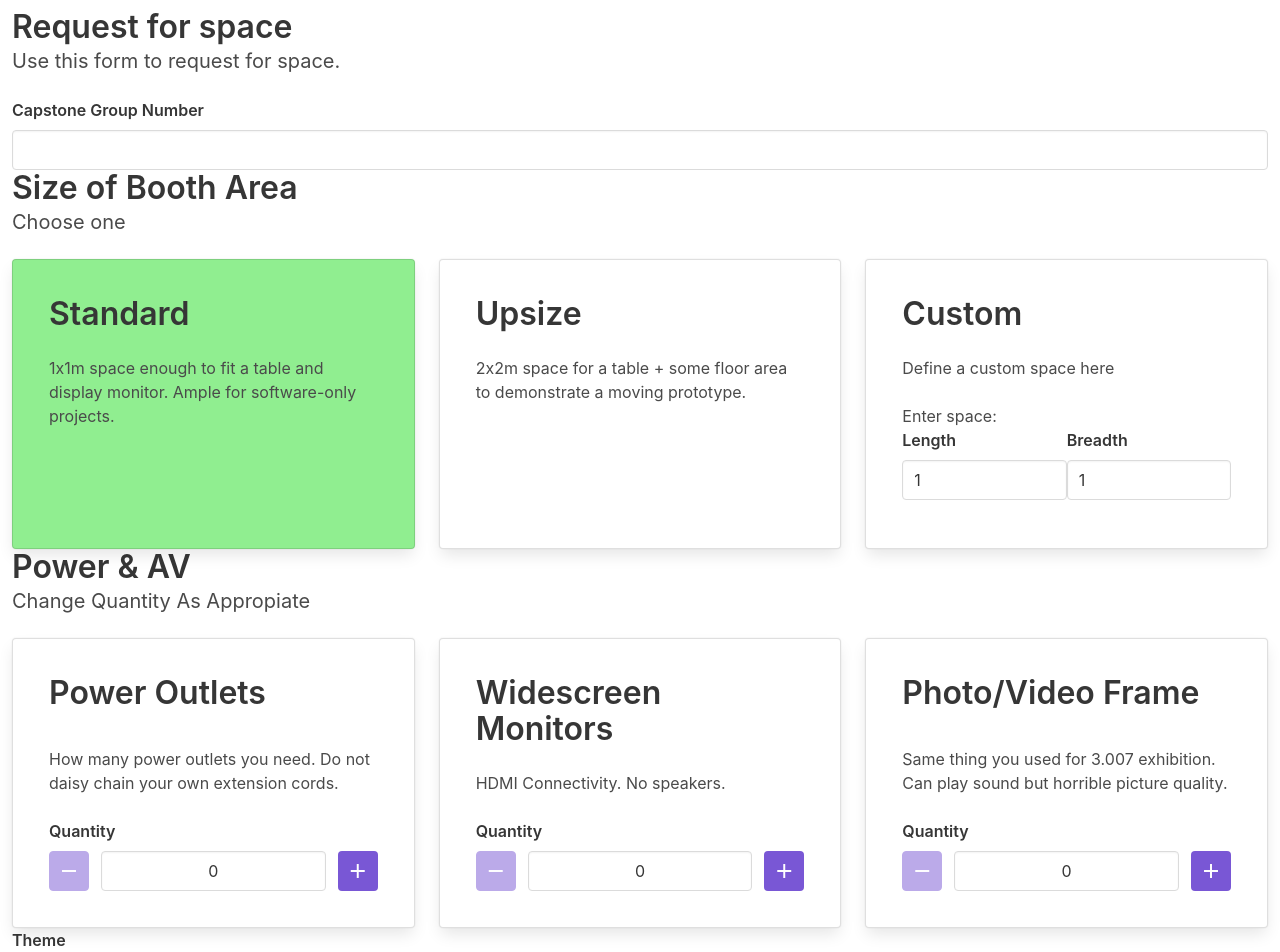
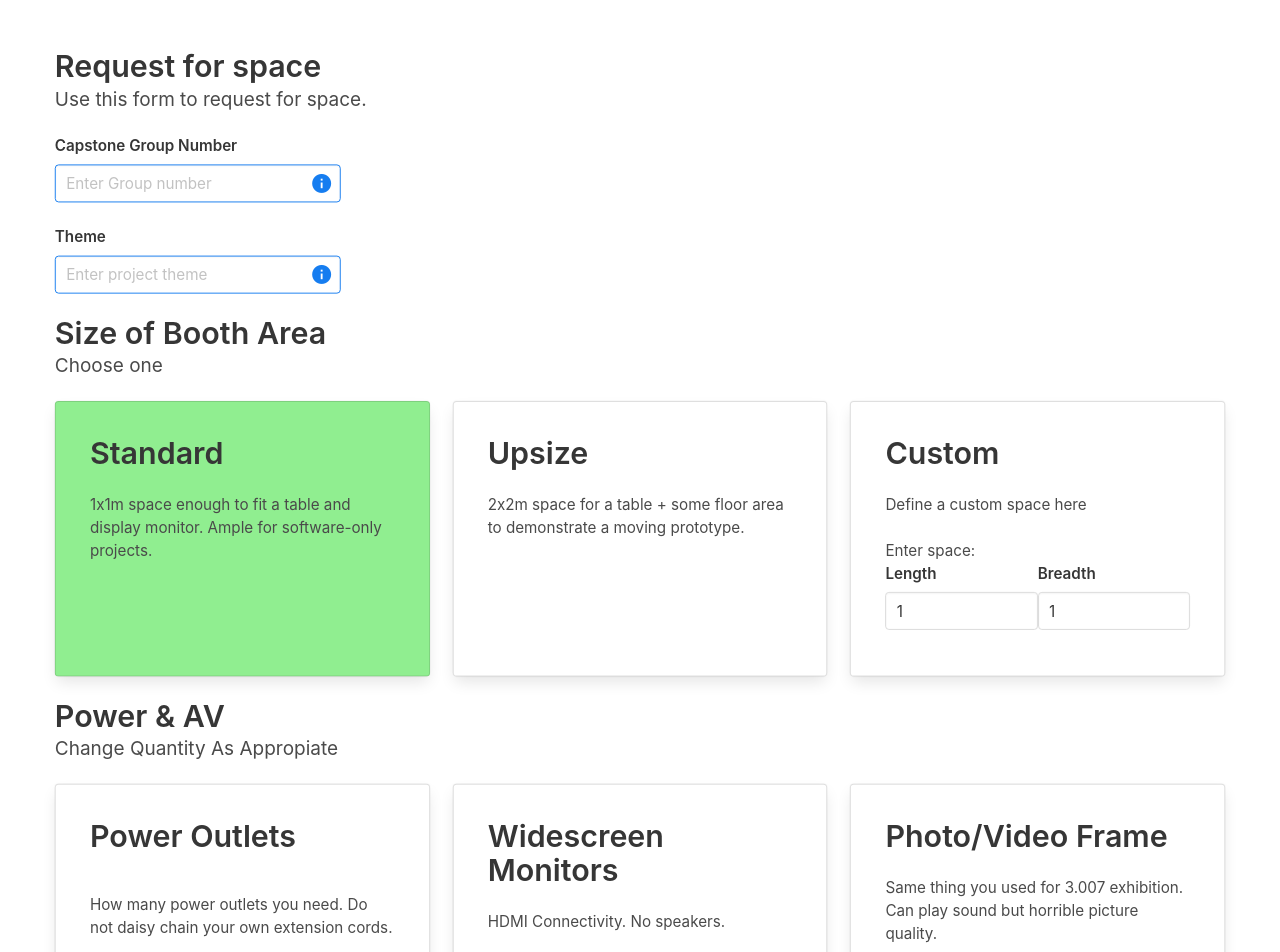
Before and after one commit to LinHuiqing/SpaceAllocationProject, a Vue app: page /form in a window 1280 px wide. Shown: the part 260-1212 px from the top of the page. Built offline with nearby package versions, Linux system fonts and the light colour scheme; no server answers; sample sign-in values are in the browser's storage.

Commit message:
resized and edited the layout

```diff
--- a/src/components/SpaceForm.vue
+++ b/src/components/SpaceForm.vue
@@ -1,29 +1,41 @@
 <template>
-    <div class="tile is-parent is-vertical">
-        <p class="title">Request for space</p>
-        <p class="subtitle">Use this form to request for space.</p>
+    <div class="tile is-parent is-vertical" :class="$style.form">
+      <div class="tile is-parent is-vertical">
+        <h1 class="title">Request for space</h1>
+        <h1 class="subtitle">Use this form to request for space.</h1>
+      </div>
 
         <div class="row">
           <form @submit.prevent="submitGroup" class="col s12">
-            <div class="row">
-              <div class="input-field col s12">
-                <b-field label="Capstone Group Number">
-                  <b-input type="number" v-model="group_no" required></b-input>
+            <div class="tile is-parent">
+              <div class="input-field">
+                <b-field label="Capstone Group Number" type="is-info" >
+                  <b-input type="number" v-model="group_no" placeholder="Enter Group number" required></b-input>
                 </b-field>
               </div>
             </div>
+            <div class="tile is-parent">
+            <div class="input-field">
+          <b-field label="Theme" type="is-info">
+             <b-input type="text" v-model="theme" placeholder="Enter project theme" required></b-input>
+           </b-field>
+            </div>
+            </div>
+
+            <div class="tile is-parent" name="sizerow">
             <SizeSelectionRow></SizeSelectionRow>
+            </div>
+            <div class="tile is-parent">
+           <PowerAVRow></PowerAVRow>
+           </div>
 
-           <PowerAVRow></PowerAVRow>
 
-           <b-field label="Theme">
-             <b-input v-model="theme" required></b-input>
-           </b-field>
-
+           <div class="tile is-parent">
            <div class="buttons">
             <b-button type="is-success" @click="submitGroup">Submit</b-button>
             <b-button type="is-danger"><router-link to="/" style="all: inherit;">Cancel</router-link></b-button>
           </div>
+           </div>
           </form>
         </div>
 
@@ -65,3 +77,9 @@ export default {
 }
 }
 </script>
+
+<style module>
+.form {
+    transform: scale(0.95);
+}
+</style>
```
